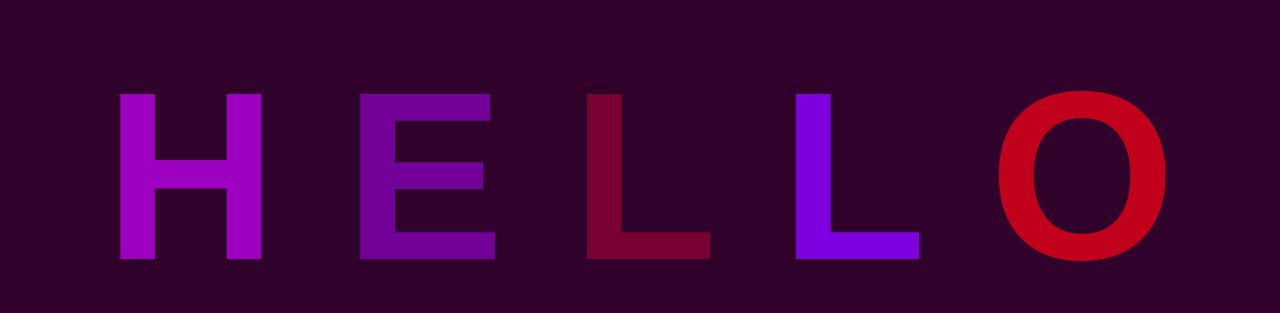
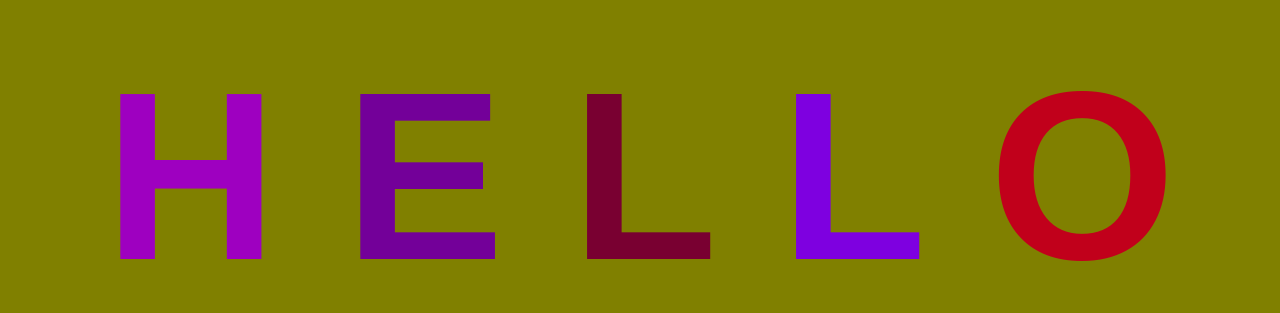
Before and after one commit to JordanyUceta/AnimatedText, a plain HTML site: page index.html in a window 1280 px wide. Shown: the part 232-545 px from the top of the page. Drawn offline with Linux system fonts and the light colour scheme.

Commit message:
changed to olive

```diff
--- a/app.css
+++ b/app.css
@@ -3,7 +3,7 @@ body {
     justify-content: center;
     align-items: center;
     height: 100vh;
-    background-color: rgb(48, 1, 42);
+    background-color: olive;
 }
 
 h1 {
```
